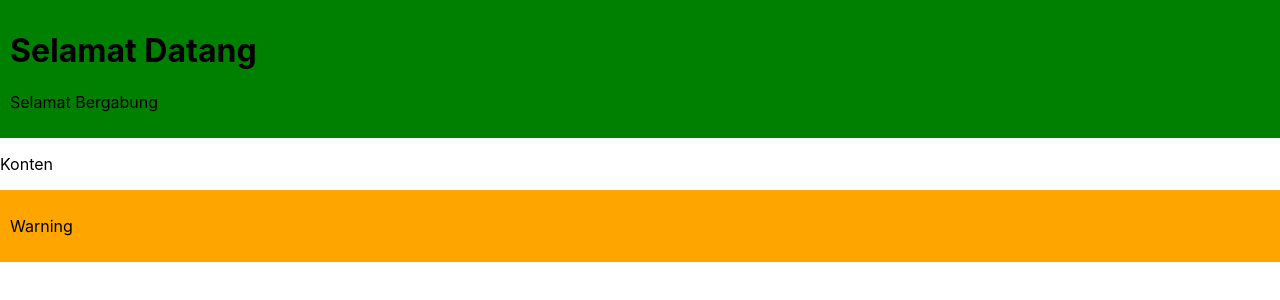
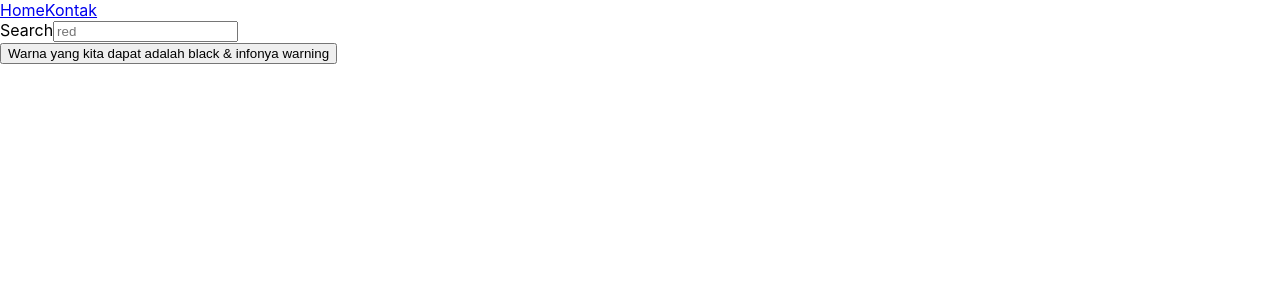
Before and after one commit to syawal2kalii/component-intermediate-react, a React (Create React App) app: page / in a window 1280 px wide. Shown: the top 300 px of the page. Built offline with nearby package versions, Linux system fonts and the light colour scheme.

Commit message:
2_React_Context

```diff
--- a/src/App.js
+++ b/src/App.js
@@ -1,40 +1,59 @@
-import React from 'react';
-import logo from './logo.svg';
+import React, { Component } from 'react';
 import './App.css';
 
-function App() {
+const MyContext = React.createContext();
+
+class App extends Component {
+  state = {
+    color : "black",
+    info : 'warning',
+  }
+  render(){
   return (
-    <div>
-      <Welcome status='success'/>
-      <p>Konten</p>
-      <Warning status='warning' />
-    </div>
+    <MyContext.Provider value={this.state}>
+      <header>
+        <Navigation color="red" />
+      </header>
+    </MyContext.Provider>
   );
+  }
 }
 
-function Welcome() {
-  return (
-    <Notification status='success'>
-      <h1>Selamat Datang</h1>
-      <p>Selamat Bergabung</p>
-    </Notification>
-  )
+class Navigation extends Component{
+  render(){
+    return(
+      <div>
+        <a href="#">Home</a>
+        <a href="#">Kontak</a>
+
+        <Search color={this.props.color}/>
+        <Button />
+      </div>
+    )
+  }
 }
 
-function Warning() {
-  return (
-    <Notification status='warning'>
-      <p>Warning</p>
-    </Notification>
-  )
+class Search extends Component{
+  render(){
+    return (
+      <div>
+        <label>Search</label>
+        <input type="search" placeholder={this.props.color} />
+      </div>
+    )
+  }
 }
 
-function Notification(props) {
-  return(
-    <div className={"notification is-"+ props.status} >
-      {props.children}
-    </div>
-  )
+class Button extends Component{
+  render(){
+    return(
+      <MyContext.Consumer>
+        {(context)=>(
+          <button>Warna yang kita dapat adalah {context.color} & infonya {context.info}</button>
+        )}
+      </MyContext.Consumer>
+    )
+  }
 }
 
 export default App;
```
Also changed, not shown: src/App.css (line endings or trailing spaces).
